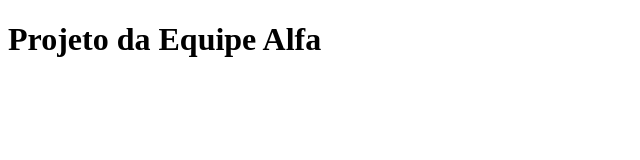
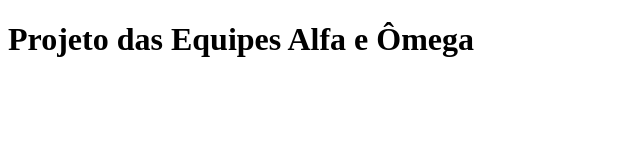
Before and after one commit to murilocaleffi0-source/Atividade1, a plain HTML site: page index.html in a window 1280 px wide. Shown: the whole page, without its empty margins (0-640 px from the left). Drawn offline with Linux system fonts and the light colour scheme.

Commit message:
Update index.html

```diff
--- a/index.html
+++ b/index.html
@@ -6,6 +6,6 @@
     <title>HTML</title>
 </head>
 <body>
-    <h1>Projeto da Equipe Alfa</h1>
+    <h1>Projeto das Equipes Alfa e Ômega</h1>
 </body>
 </html>
```
